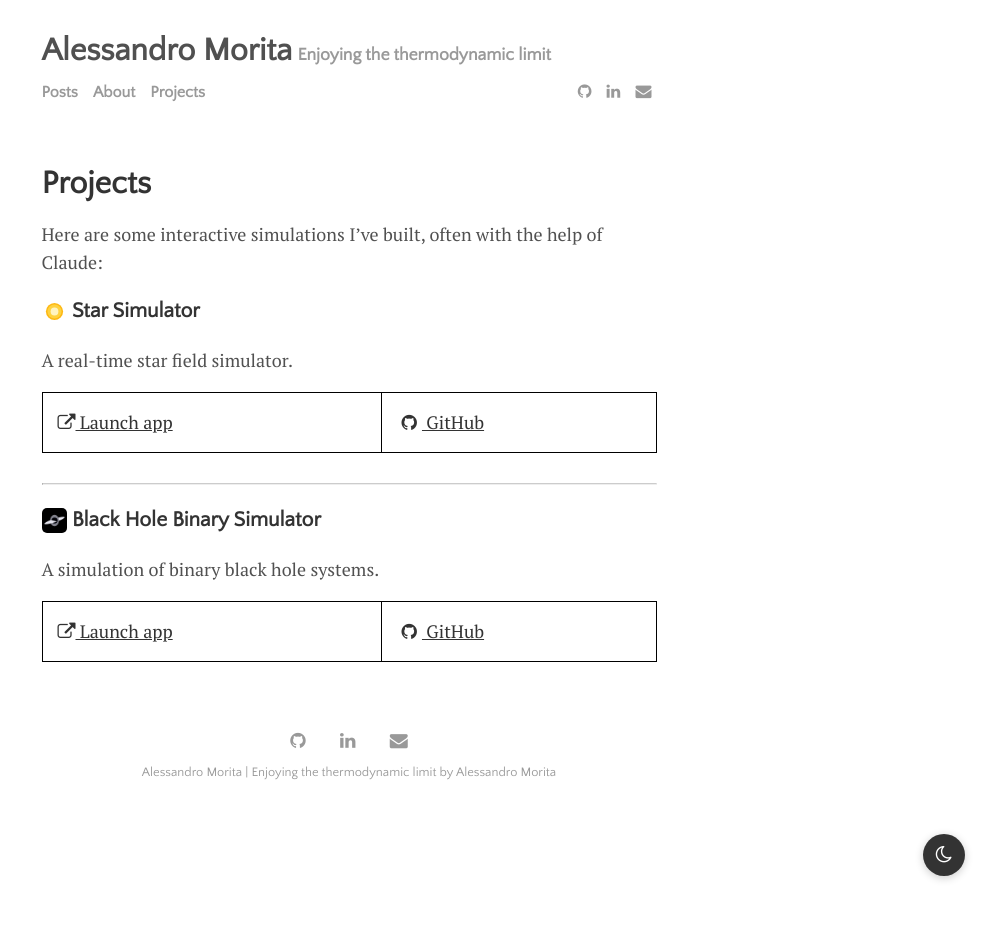
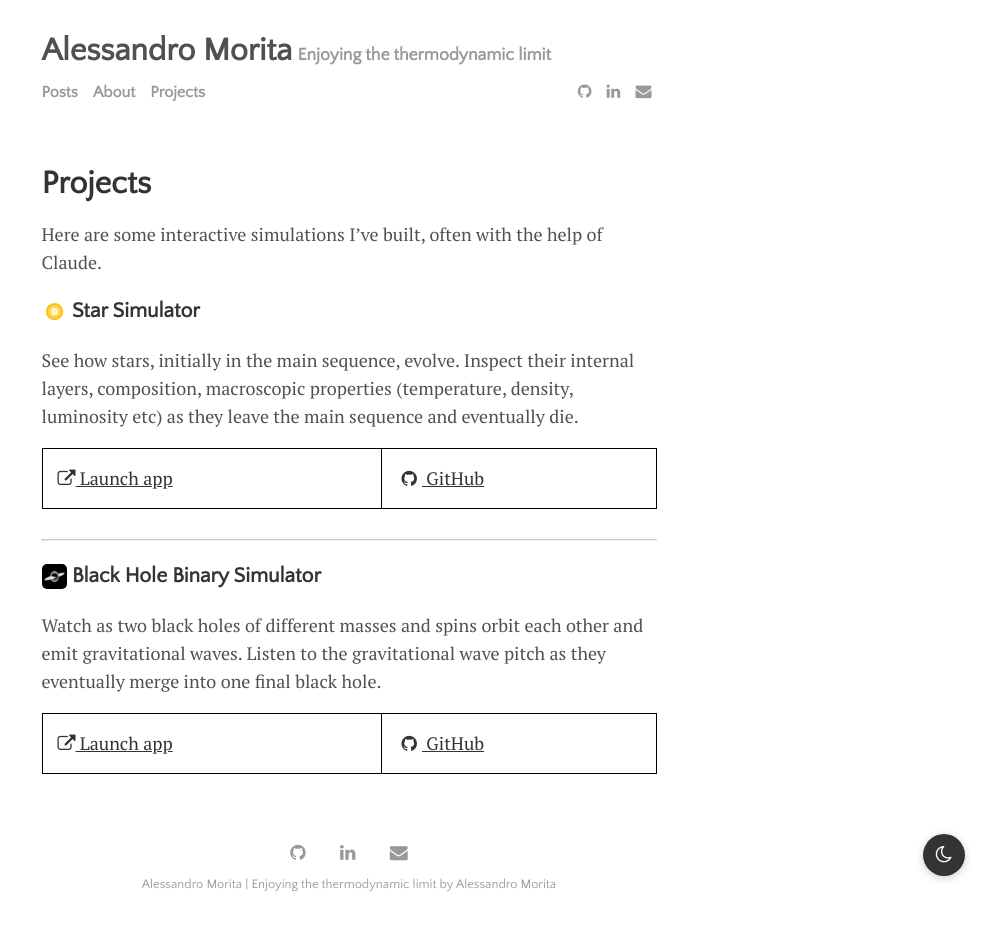
Before and after one commit to takeshimg92/takeshimg92.github.io, a Jekyll site: the page built from menu/projects.md, in a window 1280 px wide. Shown: the whole page, without its empty margins (291-1280 px from the left). Built offline with Jekyll 4.4.1, drawn with Linux system fonts in a browser that asks for light colours; before the commit the page ends 900 px from its top, so only the background shows below that.

Commit message:
added text

```diff
--- a/menu/projects.md
+++ b/menu/projects.md
@@ -4,11 +4,11 @@ title: Projects
 permalink: /menu/projects.html
 ---
 
-Here are some interactive simulations I've built, often with the help of Claude:
+Here are some interactive simulations I've built, often with the help of Claude.
 
 ### <img src="/assets/img/favicon-star.svg" alt="Star" style="height: 1.2em; vertical-align: middle;"> Star Simulator
 
-A real-time star field simulator.
+See how stars, initially in the main sequence, evolve. Inspect their internal layers, composition, macroscopic properties (temperature, density, luminosity etc) as they leave the main sequence and eventually die.
 
 <a href="https://starsimulator.vercel.app/" target="_blank"><i class="fa fa-external-link" aria-hidden="true"></i> Launch app</a> | <a href="https://github.com/takeshimg92/StarSimulator" target="_blank"><i class="fa fa-github" aria-hidden="true"></i> GitHub</a>
 
@@ -16,6 +16,6 @@ A real-time star field simulator.
 
 ### <img src="/assets/img/favicon-blackhole.png" alt="Black Hole" style="height: 1.2em; vertical-align: middle;"> Black Hole Binary Simulator
 
-A simulation of binary black hole systems.
+Watch as two black holes of different masses and spins orbit each other and emit gravitational waves. Listen to the gravitational wave pitch as they eventually merge into one final black hole.
 
 <a href="https://black-holes-sigma.vercel.app/" target="_blank"><i class="fa fa-external-link" aria-hidden="true"></i> Launch app</a> | <a href="https://github.com/takeshimg92/BlackHoles" target="_blank"><i class="fa fa-github" aria-hidden="true"></i> GitHub</a>
```
